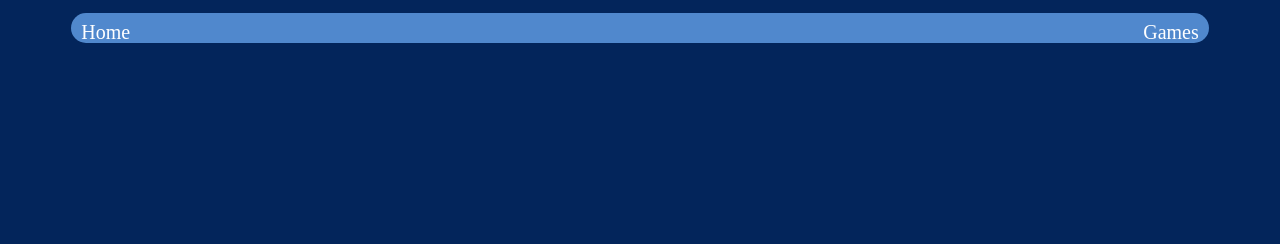
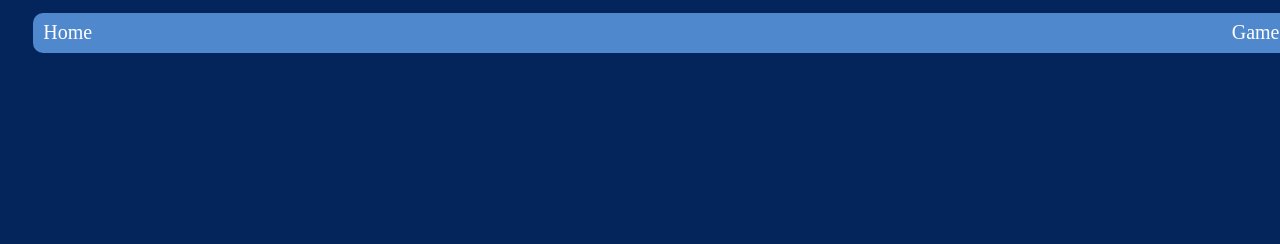
Before and after one commit to A-Bad-Coder/fidelity, a plain HTML site: page index.html in a window 1280 px wide. Shown: the top 244 px of the page. Drawn offline with Linux system fonts and the light colour scheme.

Commit message:
so close...

```diff
--- a/index.html
+++ b/index.html
@@ -7,7 +7,7 @@
     </head>
     <body>
         <div class="navbar">
-            <a style="float: left;"\ href="/">Home</a>
+            <a style="float: left;" href="/">Home</a>
             <a style="float: right;" href="/math.html">Games</a>
         </div>
 
--- a/styles.css
+++ b/styles.css
@@ -23,12 +23,12 @@ body {
 .navbar {
     background-color: #73b4ffb1;
     margin-top: 1%;
-    margin-left: 5%;
-    margin-right: 5%;
-    border-radius: 20px;
+    margin-left: 2%;
+    margin-right: 2%;
+    border-radius: 10px;
     overflow: hidden;
-    width: 90%;
-    height: 30px;
+    width: 100%;
+    height: 40px;
 }
 
 .navbar a {
@@ -37,13 +37,13 @@ body {
     padding: 8px 10px;
     font-size: 20px;
     text-decoration: none;
-    vertical-align: middle;
-    border-radius: 20px;
+    vertical-align: baseline;
+    border-radius: 10px;
 }
 
 .navbar a:hover {
     background-color: #389fffb1;
-    transform: scale(1.5);
+    transform: scale(1.25);
 }
 
 
```
